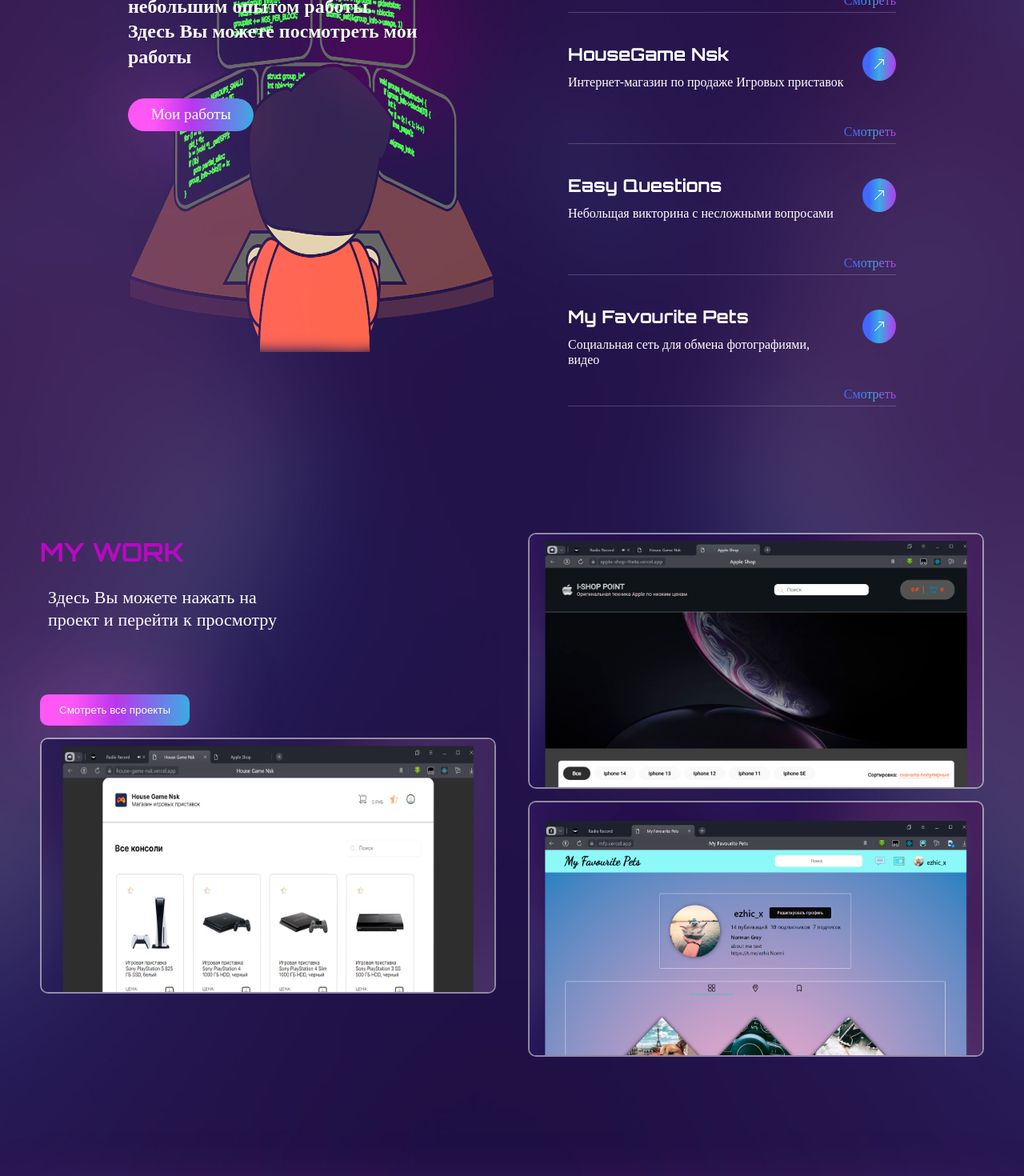
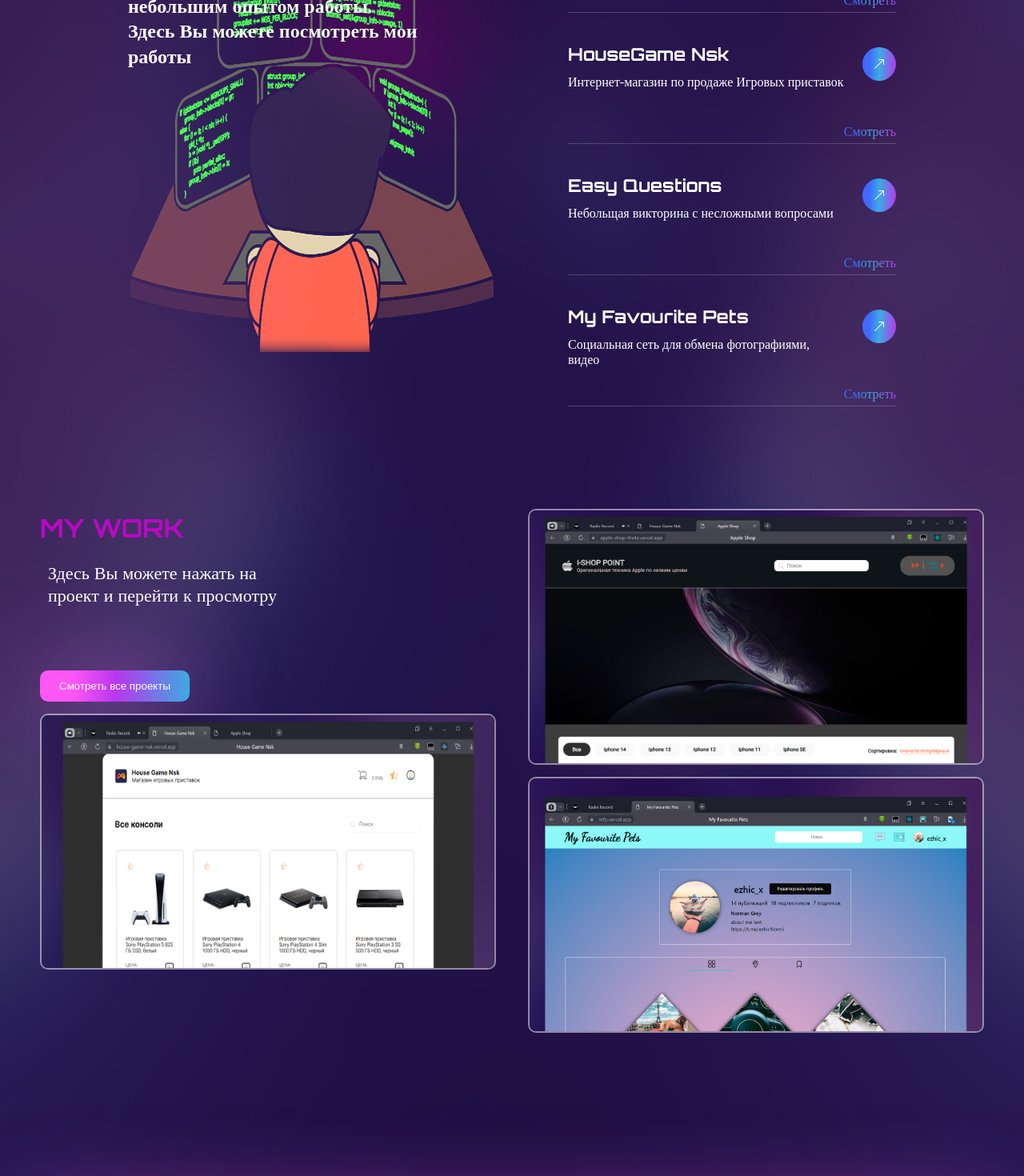
Before and after one commit to ArturLord/portfolio, a React (Create React App) app: page / in a window 1280 px wide. Shown: the part 1680-3150 px from the top of the page at 80% size. Built offline with nearby package versions, Linux system fonts and the light colour scheme; a web font is replaced by a local one.

Commit message:
правка верстки

```diff
--- a/src/StyledComponents/AboutStyled.jsx
+++ b/src/StyledComponents/AboutStyled.jsx
@@ -6,7 +6,7 @@
   display: flex;
   align-items: center;
   z-index: 100;
-  min-height: 90vh;
+  min-height: 100vh;
   padding-bottom: 80px;
 
   @media (min-width: 1024px) {
--- a/src/StyledComponents/BannerStyled.jsx
+++ b/src/StyledComponents/BannerStyled.jsx
@@ -3,7 +3,7 @@
 export const Section = styled.section`
   display: flex;
   align-items: center;
-  min-height: 78vh;
+  min-height: 88vh;
   padding-bottom: 80px;
   @media (min-width: 1024px) {
     min-height: 85vh;
--- a/src/StyledComponents/WorkStyled.jsx
+++ b/src/StyledComponents/WorkStyled.jsx
@@ -15,7 +15,7 @@
 export const Container = styled.div`
   width: 90%;
   margin: 0 auto;
-  margin-top: 40px;
+  margin-top: 10px;
   @media (min-width: 1024px) {
     width: 1200px;
   }
--- a/src/components/Services.jsx
+++ b/src/components/Services.jsx
@@ -67,7 +67,7 @@
                 Здесь Вы можете посмотреть мои работы
               </Heading3>
               <Link smooth={true} spy={true} to="work">
-                <Button>Мои работы</Button>
+                {/* <Button>Мои работы</Button> */}
               </Link>
             </LeftColumn>
             <RightColumn
--- a/src/components/Work.jsx
+++ b/src/components/Work.jsx
@@ -29,7 +29,7 @@
                 data-aos="zoom-in-up"
                 data-aos-duration="1200"
                 data-aos-delay="50"
-                data-aos-offset="150"
+                // data-aos-offset="150"
                 data-aos-easing="ease-in-out"
               >
                 <Heading>My Work</Heading>
```
